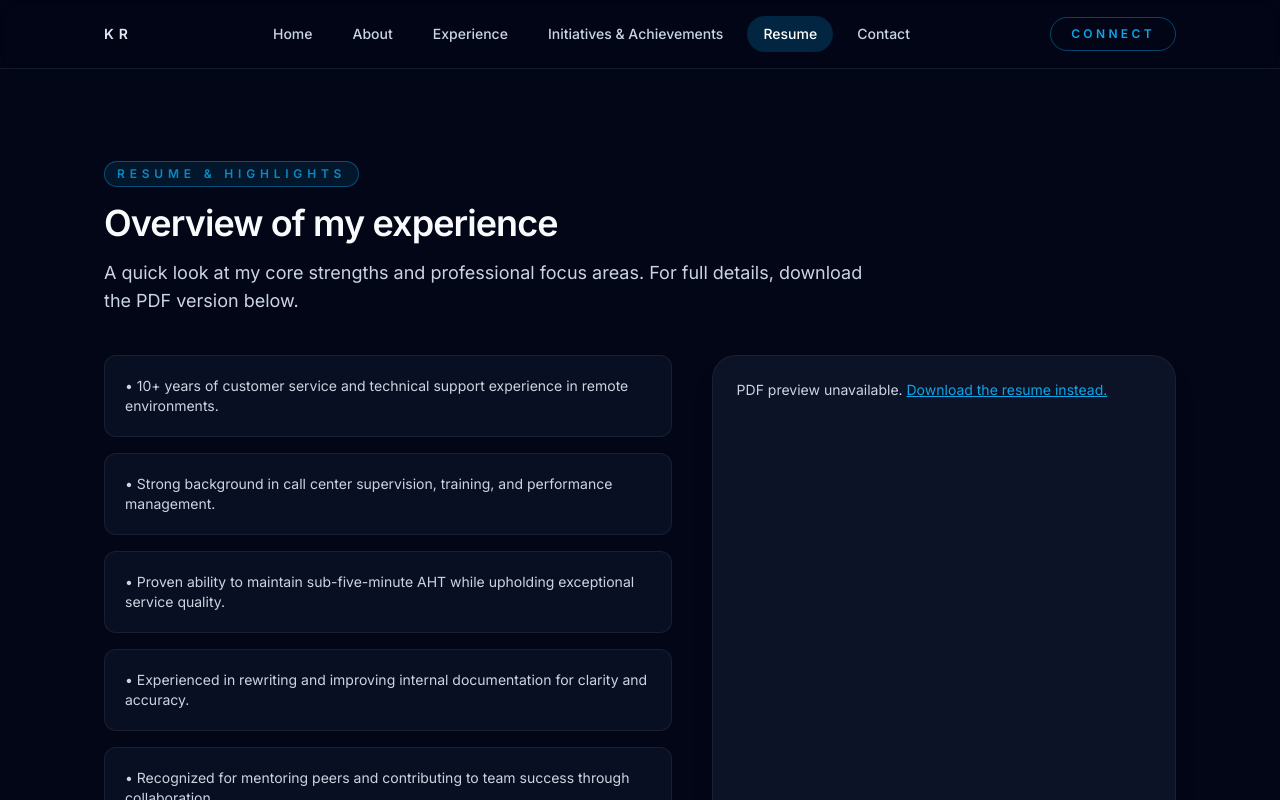
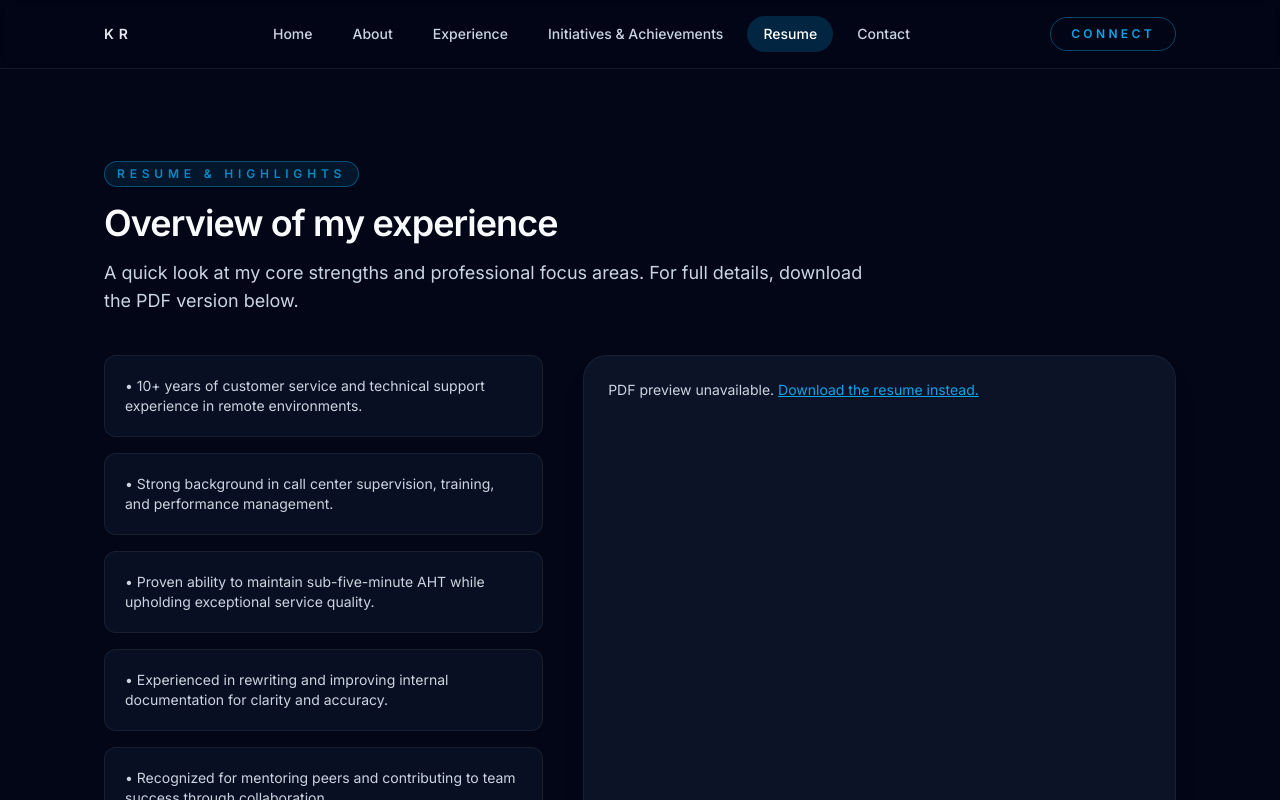
Before and after one commit to akjroller/Kristopher_Roller, a React (Vite) app: page /resume in a window 1280 px wide. Shown: the top 800 px of the page. Built offline with nearby package versions, Linux system fonts and the light colour scheme.

Commit message:
Improve resume preview readability

```diff
--- a/src/pages/Resume.tsx
+++ b/src/pages/Resume.tsx
@@ -33,7 +33,7 @@ const Resume = () => {
           title="Overview of my experience"
           description="A quick look at my core strengths and professional focus areas. For full details, download the PDF version below."
         />
-        <div className="grid gap-10 lg:grid-cols-[1.1fr,0.9fr]">
+        <div className="grid gap-10 lg:grid-cols-[1fr,1.35fr]">
           <div className="space-y-6">
             <div className="grid gap-4">
               {resumeHighlights.map((highlight) => (
@@ -54,7 +54,11 @@ const Resume = () => {
             </div>
           </div>
           <div className="card glass overflow-hidden border-slate-800/70 bg-slate-900/80">
-            <object data={resumeUrl} type="application/pdf" className="h-[70vh] w-full">
+            <object
+              data={resumeUrl}
+              type="application/pdf"
+              className="h-[80vh] min-h-[520px] w-full lg:h-[90vh] lg:min-h-[640px]"
+            >
               <p className="p-6 text-sm text-slate-300">
                 PDF preview unavailable.{' '}
                 <a href={resumeUrl} className="text-primary underline">
```
